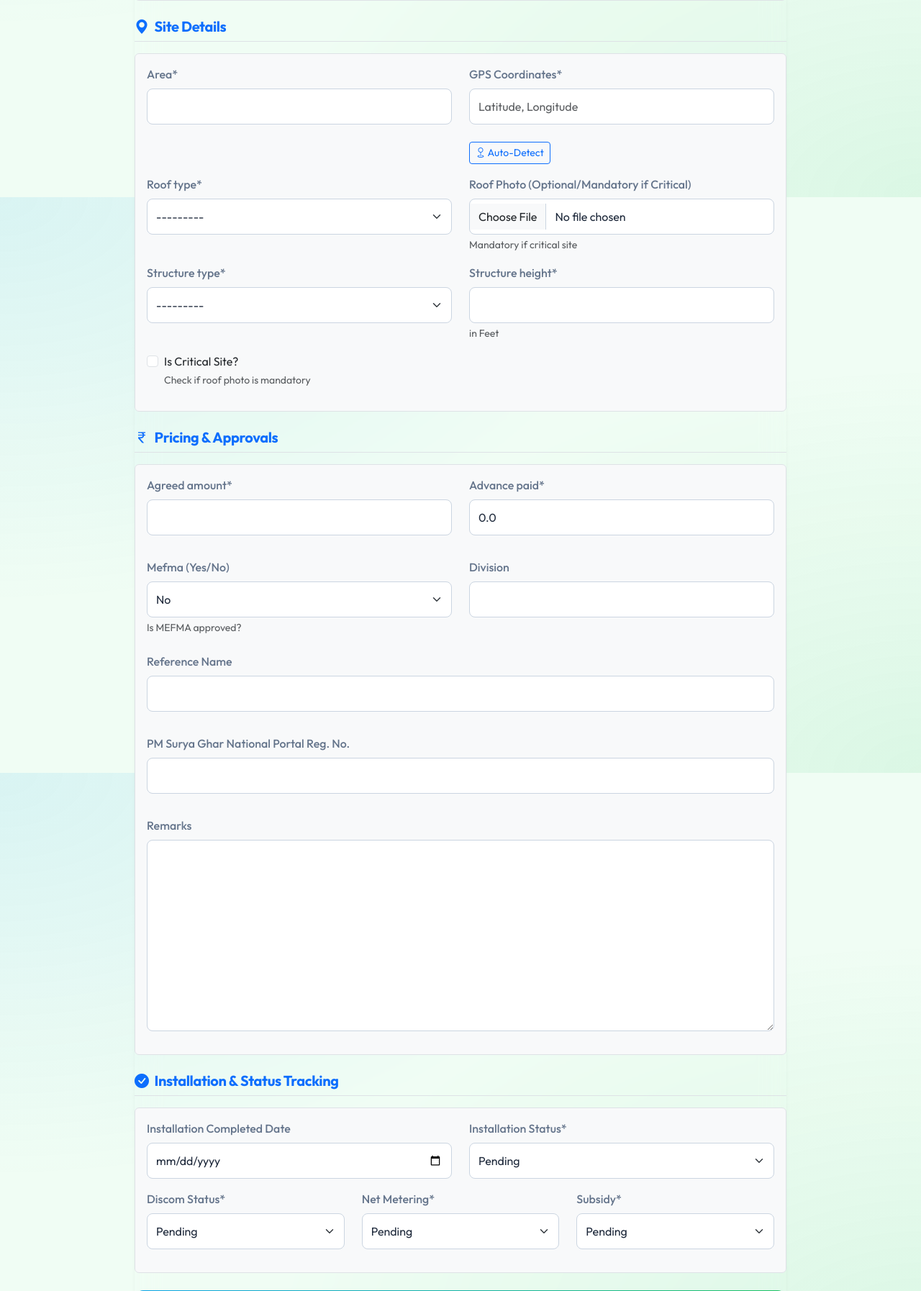
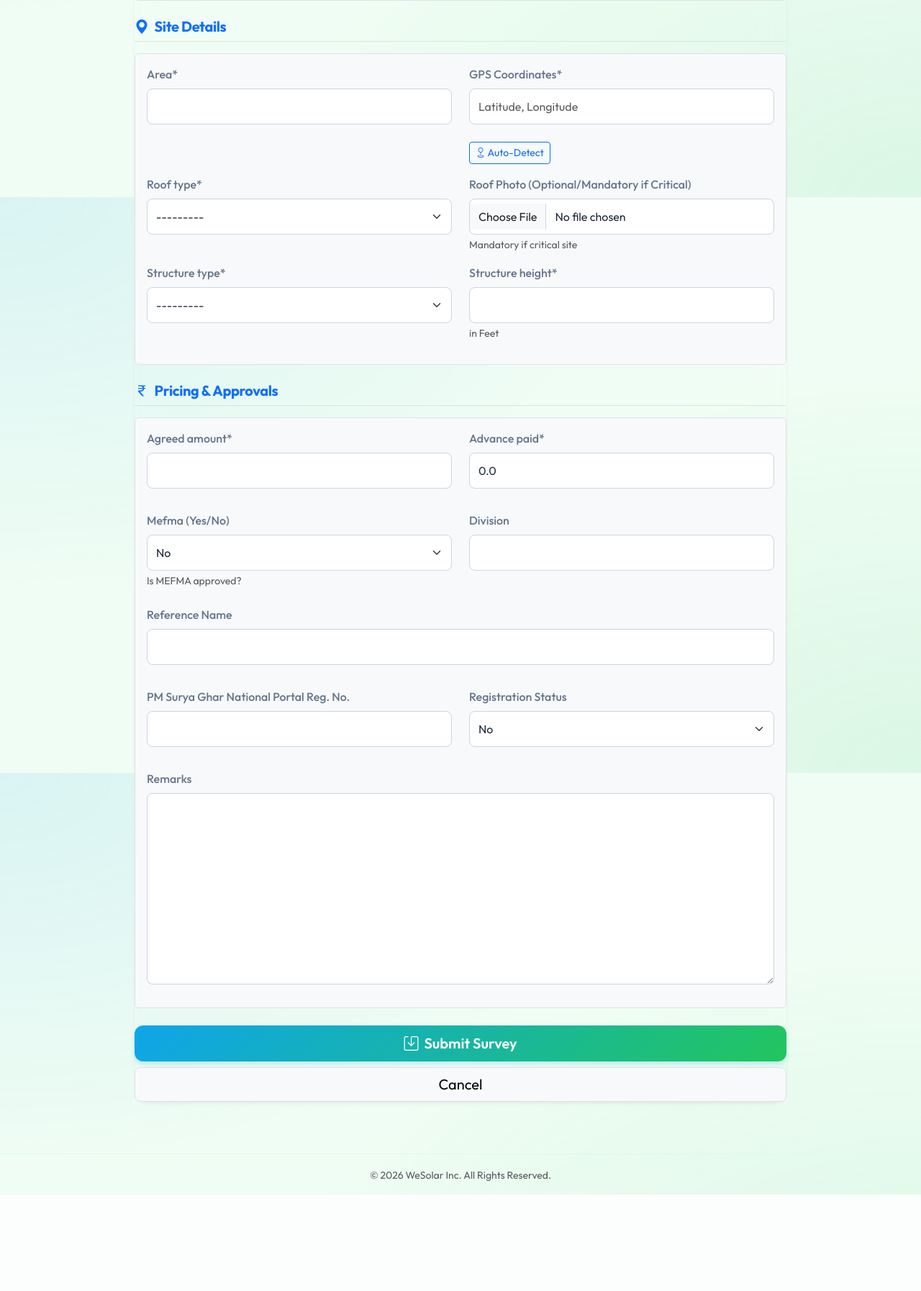
Before and after one commit to phanindrauddagiri05-ops/wesolar, a Django app: page /survey/new/ in a window 1280 px wide. Shown: the part 1326-3120 px from the top of the page at 72% size. After the commit the page ends 2986 px from the top, so only its background shows below. Run offline with Django 5.2, Linux system fonts and the light colour scheme; the visitor is signed in with stand-in values (Sample User, id 1); some libraries are stand-ins or nearby versions.

Commit message:
field engineer errors solved

```diff
--- a/solar_management/forms.py
+++ b/solar_management/forms.py
@@ -4,33 +4,27 @@ from django.contrib.auth.models import User
 from .models import CustomerSurvey, Installation, BankDetails, UserProfile, Enquiry
 import re
 class SurveyForm(forms.ModelForm):
-    is_critical_site = forms.BooleanField(required=False, label="Is Critical Site?", help_text="Check if roof photo is mandatory")
+    is_critical_site = forms.BooleanField(required=False, label="Is Critical Site?")
+    phone_number = forms.CharField(required=True, label="Aadhar Linked Phone Number (10 Digits)", widget=forms.TextInput(attrs={'pattern': '\d{10}', 'maxlength': '10', 'minlength': '10', 'oninput': "this.value = this.value.replace(/[^0-9]/g, '')", 'title': 'Phone number must be exactly 10 digits.'}))
 
     class Meta:
         model = CustomerSurvey
         fields = [
-            'customer_name', 'connection_type', 'sc_no', 'phase', 'contracted_load', 'feasibility_kw',
-            'aadhar_no', 'pan_card', 'email', 'phone_number', 'aadhar_linked_phone',
-            # 'phone_number' re-enabled for FE as Primary Contact
+            'customer_name', 'connection_type', 'sc_no', 'phase', 'feasibility_kw',
+            'aadhar_no', 'pan_card', 'email', 'phone_number',
             'area', 'gps_coordinates', 'roof_type', 'roof_photo', 'structure_type',
             'structure_height', 'agreed_amount', 'advance_paid',
             'mefma_status', 'rp_name', 'rp_phone_number',
             'fe_remarks', 'reference_name',
-            'pms_registration_number', 'division',
-            # Post-Installation Fields (Mandatory/Optional per user request)
-            'installation_date', 'workflow_status',
-            'discom_status', 'net_metering_status', 'subsidy_status',
-             # 'registration_status' excluded as it is "Editable after submission" (Admin/Office)
+            'pms_registration_number', 'division', 'registration_status',
         ]
         labels = {
             'sc_no': 'Service Connection Number (16 Digits)',
-            'contracted_load': 'Contracted Load (KW)',
             'feasibility_kw': 'Applied Solar Load (KW)',
             'aadhar_no': 'Aadhar Card (12 Digits)',
             'pan_card': 'Pan Card (10 Digits)',
             'email': 'Email-id',
-            'phone_number': 'Primary Phone Number (10 Digits)',
-            'aadhar_linked_phone': 'Aadhar Linked Phone Number (10 Digits)',
+            'phone_number': 'Aadhar Linked Phone Number (10 Digits)',
             'gps_coordinates': 'GPS Coordinates',
             'roof_photo': 'Roof Photo (Optional/Mandatory if Critical)',
             'mefma_status': 'Mefma (Yes/No)',
@@ -40,16 +34,16 @@ class SurveyForm(forms.ModelForm):
             'pms_registration_number': 'PM Surya Ghar National Portal Reg. No.',
             'division': 'Division',
             'fe_remarks': 'Remarks',
-            'installation_date': 'Installation Completed Date',
-            'workflow_status': 'Installation Status',
-            'discom_status': 'Discom Status',
-            'net_metering_status': 'Net Metering',
-            'subsidy_status': 'Subsidy',
+            'registration_status': 'Registration Status',
         }
         widgets = {
              'gps_coordinates': forms.TextInput(attrs={'placeholder': 'Latitude, Longitude', 'readonly': 'readonly'}),
              'mefma_status': forms.Select(choices=[(True, 'Yes'), (False, 'No')]),
-             'installation_date': forms.DateInput(attrs={'type': 'date'}),
+             'registration_status': forms.Select(choices=[(True, 'Yes'), (False, 'No')]),
+             'customer_name': forms.TextInput(attrs={'pattern': '[a-zA-Z\s]+', 'oninput': "this.value = this.value.replace(/[^a-zA-Z\s]/g, '')", 'title': 'Name must contain only letters.'}),
+             'phone_number': forms.TextInput(attrs={'pattern': '\d{10}', 'maxlength': '10', 'minlength': '10', 'oninput': "this.value = this.value.replace(/[^0-9]/g, '')", 'title': 'Phone number must be exactly 10 digits.'}),
+             'email': forms.EmailInput(attrs={'pattern': '[^, ]+', 'title': 'Enter a single valid email address.'}),
+             'rp_name': forms.TextInput(attrs={'pattern': '[a-zA-Z\s]+', 'oninput': "this.value = this.value.replace(/[^a-zA-Z\s]/g, '')", 'title': 'RP Name must contain only letters.'}),
         }
 
     def clean_sc_no(self):
@@ -76,18 +70,46 @@ class SurveyForm(forms.ModelForm):
              raise ValidationError("RP Phone Number must be exactly 10 digits.")
          return phone
 
+    def clean_rp_name(self):
+        name = self.cleaned_data.get('rp_name')
+        if name and any(char.isdigit() for char in name):
+             raise ValidationError("RP Name must contain only text (no numbers).")
+        return name
+
+    def clean_phone_number(self):
+        phone = self.cleaned_data.get('phone_number')
+        if phone:
+            # Check length is exactly 10 digits
+            if not re.match(r'^\d{10}$', phone):
+                 raise ValidationError("Aadhar Linked Phone Number must be exactly 10 digits.")
+        return phone
+
+    def clean_customer_name(self):
+        name = self.cleaned_data.get('customer_name')
+        if name and any(char.isdigit() for char in name):
+             raise ValidationError("Customer Name must contain only text (no numbers).")
+        return name
+
+    def clean_email(self):
+        email = self.cleaned_data.get('email')
+        # Ensure single email and basic validity (Django handles format, we ensure no multiple emails/junk)
+        if email:
+            if ',' in email or ' ' in email:
+                 raise ValidationError("Please enter a single valid email address.")
+        return email
+
     def clean(self):
         cleaned_data = super().clean()
-        is_critical = cleaned_data.get('is_critical_site')
-        roof_photo = cleaned_data.get('roof_photo')
         mefma_status = cleaned_data.get('mefma_status')
         rp_name = cleaned_data.get('rp_name')
         rp_phone = cleaned_data.get('rp_phone_number')
         reference_name = cleaned_data.get('reference_name')
+        roof_photo = cleaned_data.get('roof_photo')
 
-        if is_critical and not roof_photo:
+        # Roof photo is mandatory (removed critical site checkbox logic)
+        if not roof_photo:
             if not (self.instance.pk and self.instance.roof_photo):
-                 self.add_error('roof_photo', "Roof photo is mandatory for critical sites.")
+                 self.add_error('roof_photo', "Roof photo is mandatory.")
 
         if mefma_status:
             if not rp_name:
@@ -227,9 +249,6 @@ class BankDetailsForm(forms.ModelForm):
     loan_applied_ac_no = forms.CharField(required=False, label="Loan Applied Bank Ac Number (Optional - Fill later)")
     manager_number = forms.CharField(required=False, label="Manager Number")
 
-    first_loan_amount = forms.DecimalField(required=False, initial=0.0)
-    second_loan_amount = forms.DecimalField(required=False, initial=0.0)
-
     # Read-only field for display
     agreed_amount = forms.DecimalField(required=False, widget=forms.TextInput(attrs={'readonly': 'readonly'}))
 
@@ -240,40 +259,30 @@ class BankDetailsForm(forms.ModelForm):
         if self.instance and self.instance.pk and self.instance.survey:
             self.fields['agreed_amount'].initial = self.instance.survey.agreed_amount
 
-        # Ensure Status is mandatory
-        self.fields['loan_pending_status'].required = True
+    def clean_parent_bank(self):
+        bank = self.cleaned_data.get('parent_bank')
+        if bank and any(char.isdigit() for char in bank):
+            raise ValidationError("Parent Bank Name must contain only text (no numbers).")
+        return bank
 
-        # Add date widgets
-        self.fields['first_loan_date'].widget = forms.DateInput(attrs={'type': 'date'})
-        self.fields['second_loan_date'].widget = forms.DateInput(attrs={'type': 'date'})
+    def clean_loan_applied_bank(self):
+        bank = self.cleaned_data.get('loan_applied_bank')
+        if bank and any(char.isdigit() for char in bank):
+            raise ValidationError("Loan Applied Bank Name must contain only text (no numbers).")
+        return bank
 
-    def clean(self):
-        cleaned_data = super().clean()
-        status = cleaned_data.get('loan_pending_status')
 
-        # Helper to check mandatory fields
-        def check_mandatory(fields, prefix):
-            for field in fields:
-                if not cleaned_data.get(field):
-                    self.add_error(field, f"{prefix} details are mandatory when status is '{status}'.")
-
-        if status == 'First' or status == 'Both':
-            check_mandatory(['first_loan_amount', 'first_loan_utr', 'first_loan_date'], "First Loan")
-
-        if status == 'Second' or status == 'Both':
-            check_mandatory(['second_loan_amount', 'second_loan_utr', 'second_loan_date'], "Second Loan")
-
-        return cleaned_data
 
     class Meta:
         model = BankDetails
         fields = [
             'parent_bank', 'parent_bank_ac_no',
             'loan_applied_bank', 'loan_applied_ifsc', 'loan_applied_ac_no', 'manager_number',
-            'loan_pending_status',
-            'first_loan_amount', 'first_loan_utr', 'first_loan_date',
-            'second_loan_amount', 'second_loan_utr', 'second_loan_date',
         ]
+        widgets = {
+             'parent_bank': forms.TextInput(attrs={'pattern': '[a-zA-Z\s]+', 'oninput': "this.value = this.value.replace(/[^a-zA-Z\s]/g, '')", 'title': 'Bank Name must contain only letters.'}),
+             'loan_applied_bank': forms.TextInput(attrs={'pattern': '[a-zA-Z\s]+', 'oninput': "this.value = this.value.replace(/[^a-zA-Z\s]/g, '')", 'title': 'Bank Name must contain only letters.'}),
+        }
 
 
 class SignUpForm(forms.ModelForm):
@@ -338,11 +347,11 @@ class FEUpdateForm(forms.ModelForm):
         model = CustomerSurvey
         fields = ['registration_status', 'pms_registration_number']
         labels = {
-            'registration_status': 'Registration Status (Registered/Pending)',
+            'registration_status': 'Registration Status',
             'pms_registration_number': 'PM Surya Ghar National Portal Reg. No.',
         }
         widgets = {
-            'registration_status': forms.CheckboxInput(attrs={'class': 'form-check-input'}),
+            'registration_status': forms.Select(choices=[(True, 'Yes'), (False, 'No')]),
         }
 
     def __init__(self, *args, **kwargs):
--- a/templates/solar/survey_form.html
+++ b/templates/solar/survey_form.html
@@ -51,8 +51,7 @@
                         <div class="col-md-6">{{ form.phase|as_crispy_field }}</div>
                     </div>
                     <div class="row">
-                        <div class="col-md-6">{{ form.contracted_load|as_crispy_field }}</div>
-                        <div class="col-md-6">{{ form.feasibility_kw|as_crispy_field }}</div>
+                        <div class="col-md-12">{{ form.feasibility_kw|as_crispy_field }}</div>
                     </div>
                     <div class="row">
                         <div class="col-md-6">{{ form.phone_number|as_crispy_field }}</div>
@@ -102,9 +101,6 @@
                         <div class="col-md-6">{{ form.structure_type|as_crispy_field }}</div>
                         <div class="col-md-6">{{ form.structure_height|as_crispy_field }}</div>
                     </div>
-                    <div class="row">
-                        <div class="col-md-6">{{ form.is_critical_site|as_crispy_field }}</div>
-                    </div>
                 </div>
 
                 <!-- Section 4: Pricing & Approvals -->
@@ -133,7 +129,8 @@
                     </div>
 
                     <div class="row mt-3">
-                        <div class="col-md-12">{{ form.pms_registration_number|as_crispy_field }}</div>
+                        <div class="col-md-6">{{ form.pms_registration_number|as_crispy_field }}</div>
+                        <div class="col-md-6">{{ form.registration_status|as_crispy_field }}</div>
                     </div>
 
                     <div class="row mt-3">
@@ -141,19 +138,6 @@
                     </div>
                 </div>
 
-                <h5 class="text-primary border-bottom pb-2 mb-3"><i
-                        class="bi bi-check-circle-fill me-2"></i>Installation & Status Tracking</h5>
-                <div class="bg-light p-3 rounded mb-4 border">
-                    <div class="row">
-                        <div class="col-md-6">{{ form.installation_date|as_crispy_field }}</div>
-                        <div class="col-md-6">{{ form.workflow_status|as_crispy_field }}</div>
-                    </div>
-                    <div class="row">
-                        <div class="col-md-4">{{ form.discom_status|as_crispy_field }}</div>
-                        <div class="col-md-4">{{ form.net_metering_status|as_crispy_field }}</div>
-                        <div class="col-md-4">{{ form.subsidy_status|as_crispy_field }}</div>
-                    </div>
-                </div>
 
                 <div class="d-grid gap-2">
                     <button type="submit" class="btn btn-premium btn-lg">
@@ -215,6 +199,16 @@
             }
         }
 
+        // Helper to restrict input to alphabets and spaces only
+        function setAlphaOnly(fieldId) {
+            const field = document.getElementById(fieldId);
+            if (field) {
+                field.addEventListener('input', function (e) {
+                    this.value = this.value.replace(/[^a-zA-Z\s]/g, '');
+                });
+            }
+        }
+
         // Helper to validate length and show error
         function validateLength(fieldId, exactLength, fieldName) {
             const field = document.getElementById(fieldId);
@@ -223,7 +217,9 @@
                     const val = this.value;
                     let errorMsg = "";
 
-                    if (val && val.length !== exactLength) {
+                    if (!val) {
+                        errorMsg = `${fieldName} is required.`;
+                    } else if (val.length !== exactLength) {
                         errorMsg = `${fieldName} must be exactly ${exactLength} digits.`;
                     }
 
@@ -283,8 +279,8 @@
         setNumericOnly('id_aadhar_no');
         validateLength('id_aadhar_no', 12, 'Aadhar Number');
 
-        setNumericOnly('id_aadhar_linked_phone');
-        validateLength('id_aadhar_linked_phone', 10, 'Phone Number');
+        setNumericOnly('id_phone_number');
+        validateLength('id_phone_number', 10, 'Aadhar Linked Phone Number');
 
         setNumericOnly('id_rp_phone_number');
         validateLength('id_rp_phone_number', 10, 'RP Phone Number');
@@ -293,6 +289,12 @@
 
         setNumericOnly('id_parent_bank_ac_no');
         setNumericOnly('id_loan_applied_ac_no');
+
+        // Apply Alpha-Only Restrictions
+        setAlphaOnly('id_customer_name');
+        setAlphaOnly('id_rp_name');
+        setAlphaOnly('id_parent_bank');
+        setAlphaOnly('id_loan_applied_bank');
 
         // Toggle MEFMA fields (Existing Logic)
         const mefmaSelect = document.getElementById('id_mefma_status');
@@ -322,7 +324,7 @@
 
     // Bank Details Fetcher
     function fetchBankDetails() {
-        const phoneField = document.getElementById('id_aadhar_linked_phone');
+        const phoneField = document.getElementById('id_phone_number');
         const statusSpan = document.getElementById('bankFetchStatus');
         const parentBankField = document.getElementById('id_parent_bank');
         const acNoField = document.getElementById('id_parent_bank_ac_no');
```
